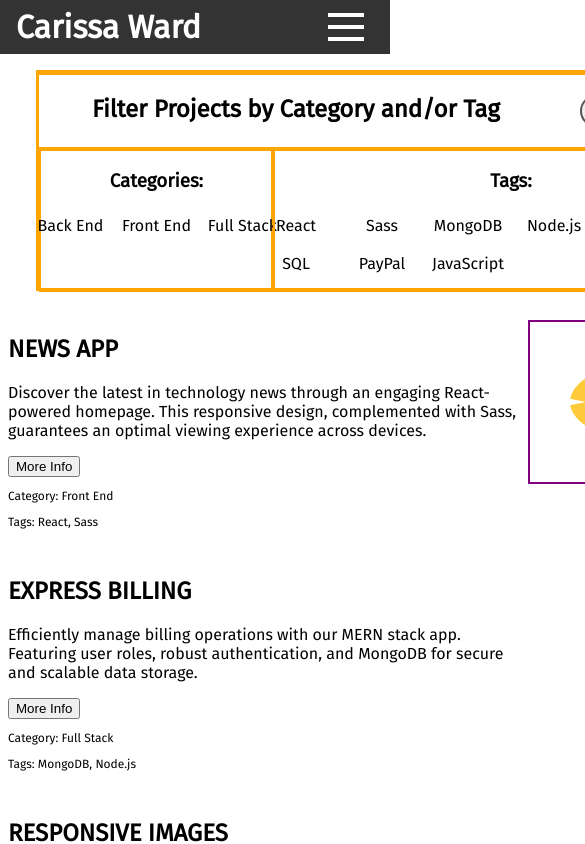
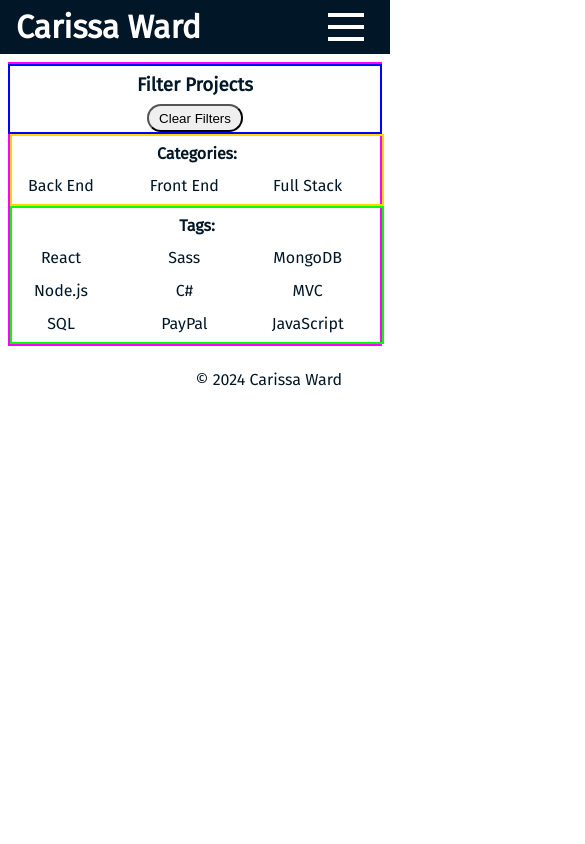
Before and after one commit to wardcarissa93/Portfolio, an Angular app: page /projects in a window 390 px wide. Shown: the top 844 px of the page, 585 px wide, since content can reach past the window. Built offline with nearby package versions, Linux system fonts and the light colour scheme.

Commit message:
mobile styling of filters is done

```diff
--- a/src/app/app.component.scss
+++ b/src/app/app.component.scss
@@ -17,7 +17,7 @@ header {
     align-items: center;
     font-family: 'Fira Sans', 'sans-serif';
     padding: 0.5rem 1rem;
-    background-color: #333;
+    background-color: #011627;
     color: white;
     position: relative;
 
@@ -81,7 +81,7 @@ header {
         top: 100%;
         right: 0;
         left: 0;
-        background-color: #333;
+        background-color: #011627;
         color: white;
         padding: 10px;
         z-index: 9;
@@ -135,8 +135,9 @@ header {
 
 main {
     display: flex;
-    justify-content: space-between;
+    // justify-content: space-between;
     font-family: 'Fira Sans', 'sans-serif';
+    color: #011627;
 
     .projects {
         width: 90%;
@@ -182,6 +183,7 @@ main {
 
 footer {
     display: flex;
+    color: #011627;
     justify-content: flex-end;
     margin-right: 3rem;
     font-family: 'Fira Sans', 'sans-serif';
--- a/src/app/components/categories/categories.component.html
+++ b/src/app/components/categories/categories.component.html
@@ -1,4 +1,4 @@
-<h3>Categories:</h3>
+<h4>Categories:</h4>
 <div id="category-list">
   <div
     *ngFor="let category of categories"
--- a/src/app/components/categories/categories.component.scss
+++ b/src/app/components/categories/categories.component.scss
@@ -1,26 +1,58 @@
+// h3 {
+//     margin: 0.5rem 0;
+// }
+
+// #category-list {
+//     display: grid;
+//     grid-template-columns: repeat(3, 1fr);
+
+//     .category-filters {
+//         border: 2px solid transparent;
+//         padding: 5px;
+//         cursor: pointer;
+//         width: 4.5rem;
+//         height: 1rem;
+//         display: flex;
+//         justify-content: center;
+//         align-items: center;
+//         // margin-bottom: 0.5rem;
+//         border-radius: 5px;
+
+//         &.active {
+//             border-color: #78be61;
+//         }
+
+//         a {
+//             width: 100%;
+//             text-align: center;
+//         }
+//     }
+// }
+
+h4 {
+    margin: 0.5rem 0;
+}
+
 #category-list {
     display: grid;
     grid-template-columns: repeat(3, 1fr);
+    width: 100%;
 
     .category-filters {
         border: 2px solid transparent;
-        padding: 5px;
+        border-radius: 1rem;
+        padding: 3px;
         cursor: pointer;
         width: 4.5rem;
-        height: 1rem;
         display: flex;
         justify-content: center;
         align-items: center;
-        margin-bottom: 0.5rem;
-        border-radius: 5px;
+        margin-bottom: 0.25rem;
+        margin-left: 0.5rem;
+
 
         &.active {
             border-color: #78be61;
         }
-
-        a {
-            width: 100%;
-            text-align: center;
-        }
     }
 }
--- a/src/app/components/fish/fish.component.scss
+++ b/src/app/components/fish/fish.component.scss
@@ -4,10 +4,10 @@
 .fish-container {
     width: 15rem;
     height: 10rem;
-    border: 2px solid purple;
+    // border: 2px solid purple;
     margin: 0 auto;
     position: sticky;
-    top: 20rem;
+    top: 30rem;
 
     .dorsal-fin {
         width: 4rem;
--- a/src/app/components/projects/projects.component.html
+++ b/src/app/components/projects/projects.component.html
@@ -1,7 +1,7 @@
 <div id="projects-component">
   <section class="filters">
     <div id="filter-title-button">
-      <h2>Filter Projects by Category and/or Tag</h2>
+      <h3>Filter Projects <span>by Category and/or Tag</span></h3>
       <button (click)="clearFilters()">Clear Filters</button>
     </div>
     <div id="categories-tags">
--- a/src/app/components/projects/projects.component.scss
+++ b/src/app/components/projects/projects.component.scss
@@ -1,56 +1,155 @@
 #projects-component {
     display: flex;
     flex-direction: column;
+    width: 100%;
 
     .filters {
         display: flex;
         flex-direction: column;
         align-items: center;
-        justify-content: flex-start;
-        width: 90%;
-        margin: 1rem auto;
-        // border-left: 1px solid black;
-        // padding: 0 0.5rem;
-        border: 3px solid orange;
+        border: 2px solid fuchsia;
+        margin: 0.5rem;
 
         #filter-title-button {
             display: flex;
+            flex-direction: column;
             width: 100%;
-            justify-content: space-evenly;
-            border: 2px solid orange;
+            align-items: center;
+            border: 2px solid blue;
+
+            @media (min-width: 480px) {
+                flex-direction: row;
+                justify-content: space-evenly;
+            }
+
+            h3 {
+                margin: 0.5rem 0;
+
+                span {
+                    display: none;
+
+                    @media (min-width: 480px) {
+                        display: inline;
+                    }
+                }
+            }
 
             button {
-                height: 2rem;
-                margin: 1.25rem 1.75rem;
-                border-radius: 1rem;
+                height: 1.75rem;
+                width: 6rem;
+                border-radius: 0.875rem;
                 cursor: pointer;
+                font-family: 'Fira', sans-serif;
             }
         }
 
         #categories-tags {
             display: flex;
+            flex-direction: column;
             width: 100%;
-
-            app-categories, app-tags {
-                display: flex;
-                flex-direction: column;
-                align-items: center;
-                border: 2px solid orange;
-                height: 100%;
-            }
+            align-items: center;
 
             #categories {
-                width: 33%;
+                width: 100%;
+
+                app-categories {
+                    display: flex;
+                    flex-direction: column;
+                    width: 100%;
+                    align-items: center;
+                    border: 2px solid gold;
+                }
             }
 
             #tags {
-                width: 67%;
+                width: 100%;
+
+                app-tags {
+                    display: flex;
+                    flex-direction: column;
+                    width: 100%;
+                    align-items: center;
+                    border: 2px solid lime;
+                }
             }
         }
     }
 
+    // .filters {
+    //     display: flex;
+    //     flex-direction: column;
+    //     align-items: center;
+    //     justify-content: flex-start;
+    //     width: 90%;
+    //     margin: 1rem auto;
+    //     // border-left: 1px solid black;
+    //     // padding: 0 0.5rem;
+    //     // border: 3px solid orange;
+
+    //     #filter-title-button {
+    //         display: flex;
+    //         width: 100%;
+    //         justify-content: space-evenly;
+    //         align-items: center;
+    //         flex-direction: column;
+
+    //         @media(min-width: 480px) {
+    //             flex-direction: row;
+    //         }
+
+    //         h3 {
+    //             margin: 0.75rem 0;
+
+    //             span {
+    //                 display: none;
+
+    //                 @media(min-width: 480px) {
+    //                     display: inline;
+    //                 }
+    //             }
+    //         }
+
+    //         button {
+    //             height: 2rem;
+    //             margin: 0.5rem 1.75rem;
+    //             border-radius: 1rem;
+    //             width: 6rem;
+    //             cursor: pointer;
+    //         }
+    //     }
+
+    //     #categories-tags {
+    //         display: flex;
+    //         width: 100%;
+    //         flex-direction: column;
+    //         align-items: center;
+
+    //         @media (min-width: 480px) {
+    //             justify-content: space-between;
+    //             flex-direction: row;
+    //         }
+
+    //         app-categories, app-tags {
+    //             display: flex;
+    //             flex-direction: column;
+    //             align-items: center;
+    //             // border: 2px solid orange;
+    //             height: 100%;
+    //         }
+
+    //         #categories {
+    //             width: 30%;
+    //         }
+
+    //         #tags {
+    //             width: 60%;
+    //         }
+    //     }
+    // }
+
     #projects-fish-div {
-        display: flex;
+        // display: flex;
+        display:none;
 
         #all-projects {
             display: grid;
--- a/src/app/components/tags/tags.component.html
+++ b/src/app/components/tags/tags.component.html
@@ -1,4 +1,4 @@
-<h3>Tags:</h3>
+<h4>Tags:</h4>
 <div id="tag-list">
   <div
     *ngFor="let tag of tags"
--- a/src/app/components/tags/tags.component.scss
+++ b/src/app/components/tags/tags.component.scss
@@ -1,26 +1,57 @@
-.tag-filters {
-    border: 2px solid transparent;
-    padding: 5px;
-    cursor: pointer;
-    width: 4.5rem;
-    height: 1rem;
-    display: flex;
-    justify-content: center;
-    align-items: center;
-    margin-bottom: 0.5rem;
-    border-radius: 5px;
+// h3 {
+//     margin: 0.5rem 0;
+// }
 
-    &.active {
-        border-color: red;
-    }
+// .tag-filters {
+//     border: 2px solid transparent;
+//     padding: 5px;
+//     cursor: pointer;
+//     width: 4.5rem;
+//     height: 1rem;
+//     display: flex;
+//     justify-content: center;
+//     align-items: center;
+//     // margin-bottom: 0.5rem;
+//     border-radius: 5px;
 
-    a {
-        width: 100%;
-        text-align: center;
-    }
+//     &.active {
+//         border-color: red;
+//     }
+
+//     a {
+//         width: 100%;
+//         text-align: center;
+//     }
+// }
+
+// #tag-list {
+//     display: grid;
+//     grid-template-columns: repeat(6, 1fr);
+// }
+
+h4 {
+    margin: 0.5rem 0;
 }
 
 #tag-list {
     display: grid;
-    grid-template-columns: repeat(6, 1fr);
+    grid-template-columns: repeat(3, 1fr);
+    width: 100%;
+
+    .tag-filters {
+        border: 2px solid transparent;
+        border-radius: 1rem;
+        padding: 3px;
+        cursor: pointer;
+        width: 4.5rem;
+        display: flex;
+        justify-content: center;
+        align-items: center;
+        margin-bottom: 0.25rem;
+        margin-left: 0.5rem;
+
+        &.active {
+            border-color: #78be61;
+        }
+    }
 }
--- a/src/styles.scss
+++ b/src/styles.scss
@@ -2,3 +2,7 @@ body {
     overflow-x: hidden;
     margin: 0;
 }
+
+app-projects {
+    width: 100%;
+}
```
